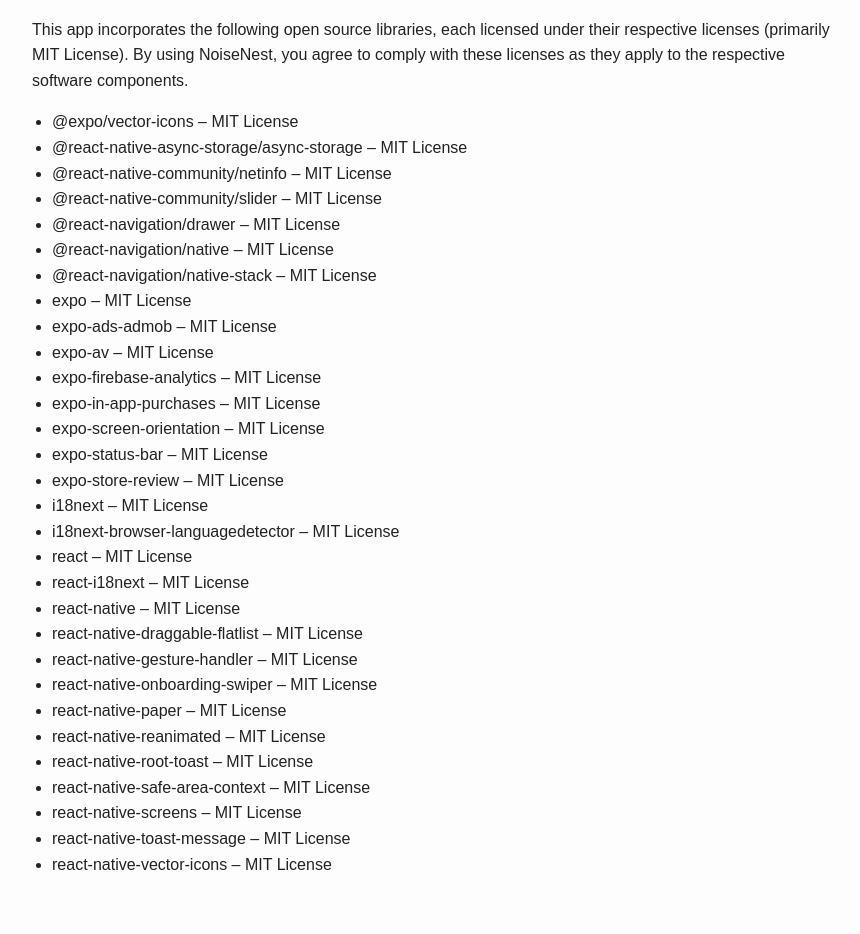
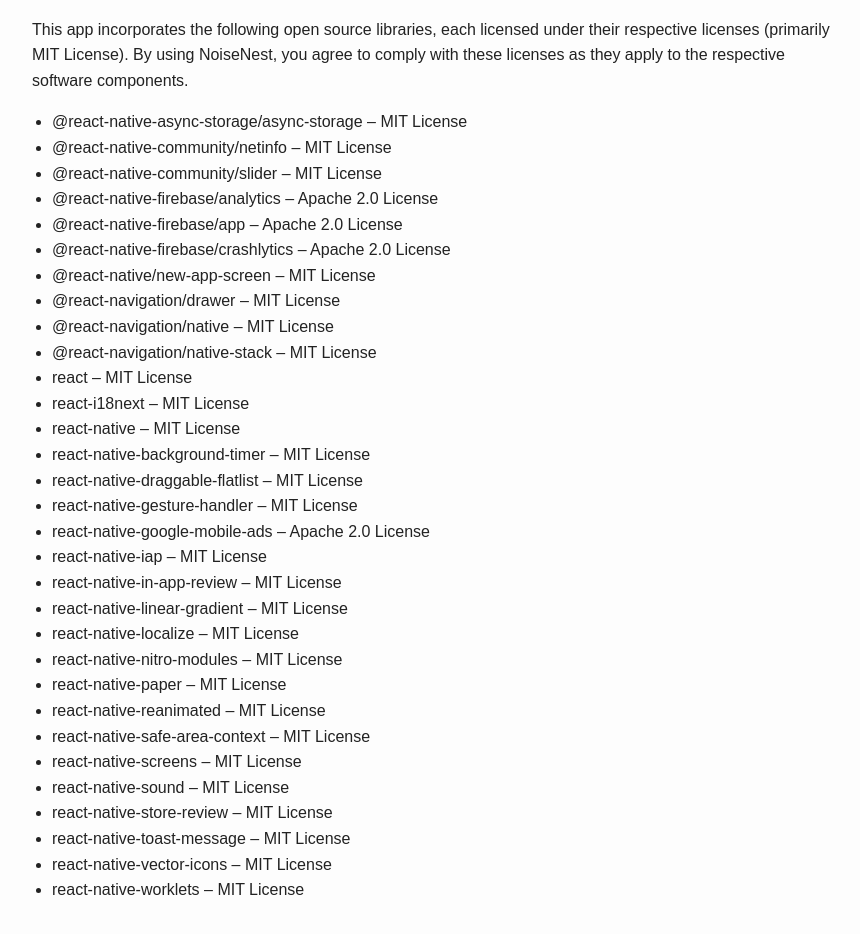
Before and after one commit to NorbertGy/noisenest-legal, a plain HTML site: page licenses.html in a window 1280 px wide. Shown: the part 394-1328 px from the top of the page, without its empty margins (208-1068 px from the left). Before the commit the page ends 1307 px from the top, so only its background shows below. Drawn offline with Linux system fonts and the light colour scheme.

Commit message:
update document contents

```diff
--- a/licenses.html
+++ b/licenses.html
@@ -19,38 +19,42 @@
     <p>If any sounds require specific attribution or licensing terms, they will be clearly listed here. Please respect these terms when using the sounds.</p>
 
     <h2>Open Source Dependencies</h2>
-    <p>This app incorporates the following open source libraries, each licensed under their respective licenses (primarily MIT License). By using NoiseNest, you agree to comply with these licenses as they apply to the respective software components.</p>
+    <p>
+      This app incorporates the following open source libraries, each licensed under their respective licenses
+      (primarily MIT License). By using NoiseNest, you agree to comply with these licenses as they apply to the respective software components.
+    </p>
     <ul>
-      <li>@expo/vector-icons – MIT License</li>
       <li>@react-native-async-storage/async-storage – MIT License</li>
       <li>@react-native-community/netinfo – MIT License</li>
       <li>@react-native-community/slider – MIT License</li>
+      <li>@react-native-firebase/analytics – Apache 2.0 License</li>
+      <li>@react-native-firebase/app – Apache 2.0 License</li>
+      <li>@react-native-firebase/crashlytics – Apache 2.0 License</li>
+      <li>@react-native/new-app-screen – MIT License</li>
       <li>@react-navigation/drawer – MIT License</li>
       <li>@react-navigation/native – MIT License</li>
       <li>@react-navigation/native-stack – MIT License</li>
-      <li>expo – MIT License</li>
-      <li>expo-ads-admob – MIT License</li>
-      <li>expo-av – MIT License</li>
-      <li>expo-firebase-analytics – MIT License</li>
-      <li>expo-in-app-purchases – MIT License</li>
-      <li>expo-screen-orientation – MIT License</li>
-      <li>expo-status-bar – MIT License</li>
-      <li>expo-store-review – MIT License</li>
-      <li>i18next – MIT License</li>
-      <li>i18next-browser-languagedetector – MIT License</li>
       <li>react – MIT License</li>
       <li>react-i18next – MIT License</li>
       <li>react-native – MIT License</li>
+      <li>react-native-background-timer – MIT License</li>
       <li>react-native-draggable-flatlist – MIT License</li>
       <li>react-native-gesture-handler – MIT License</li>
-      <li>react-native-onboarding-swiper – MIT License</li>
+      <li>react-native-google-mobile-ads – Apache 2.0 License</li>
+      <li>react-native-iap – MIT License</li>
+      <li>react-native-in-app-review – MIT License</li>
+      <li>react-native-linear-gradient – MIT License</li>
+      <li>react-native-localize – MIT License</li>
+      <li>react-native-nitro-modules – MIT License</li>
       <li>react-native-paper – MIT License</li>
       <li>react-native-reanimated – MIT License</li>
-      <li>react-native-root-toast – MIT License</li>
       <li>react-native-safe-area-context – MIT License</li>
       <li>react-native-screens – MIT License</li>
+      <li>react-native-sound – MIT License</li>
+      <li>react-native-store-review – MIT License</li>
       <li>react-native-toast-message – MIT License</li>
       <li>react-native-vector-icons – MIT License</li>
+      <li>react-native-worklets – MIT License</li>
     </ul>
   </main>
 </body>
```
Also changed, not shown: privacy.html (+10 -4 lines), terms.html (+7 -4 lines).
